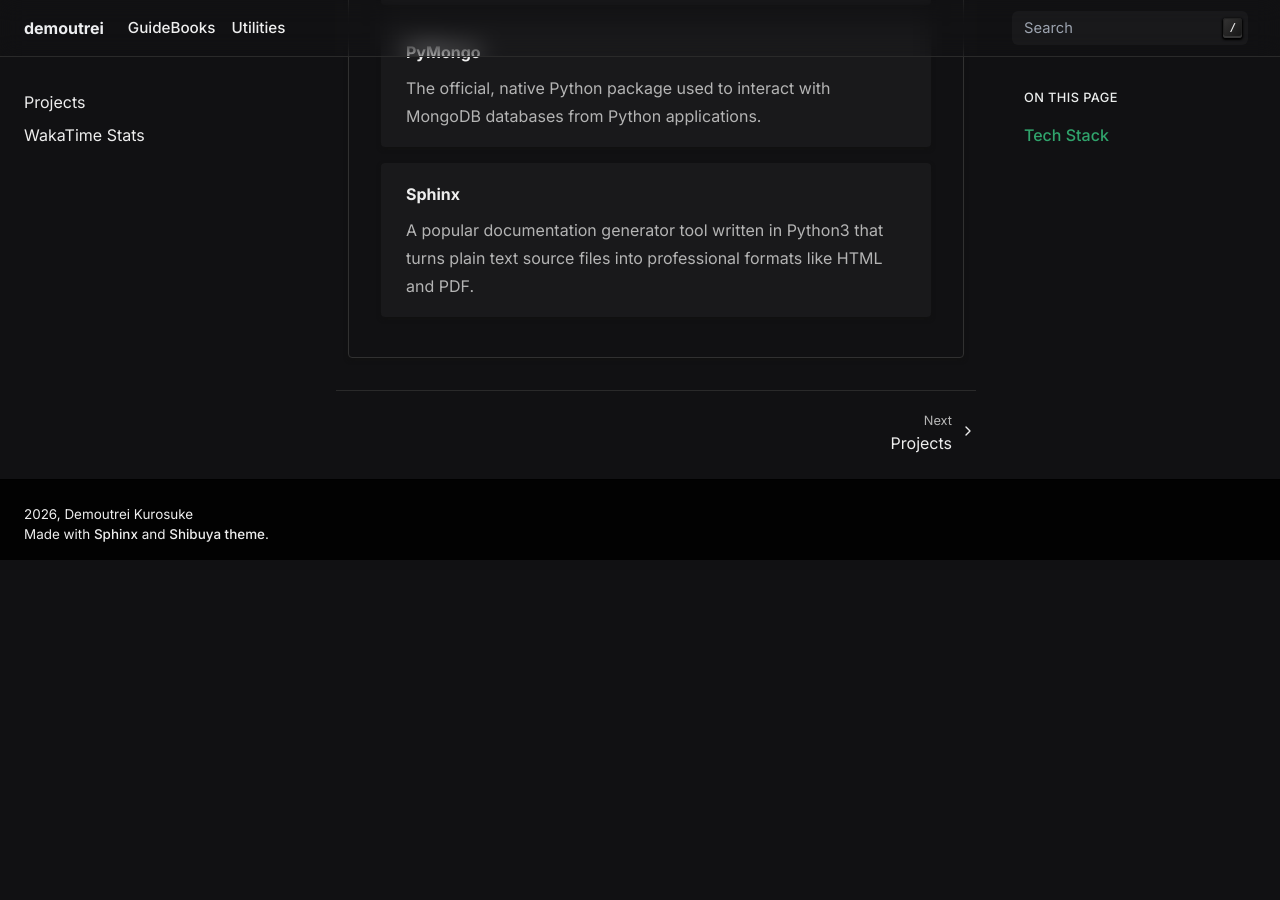
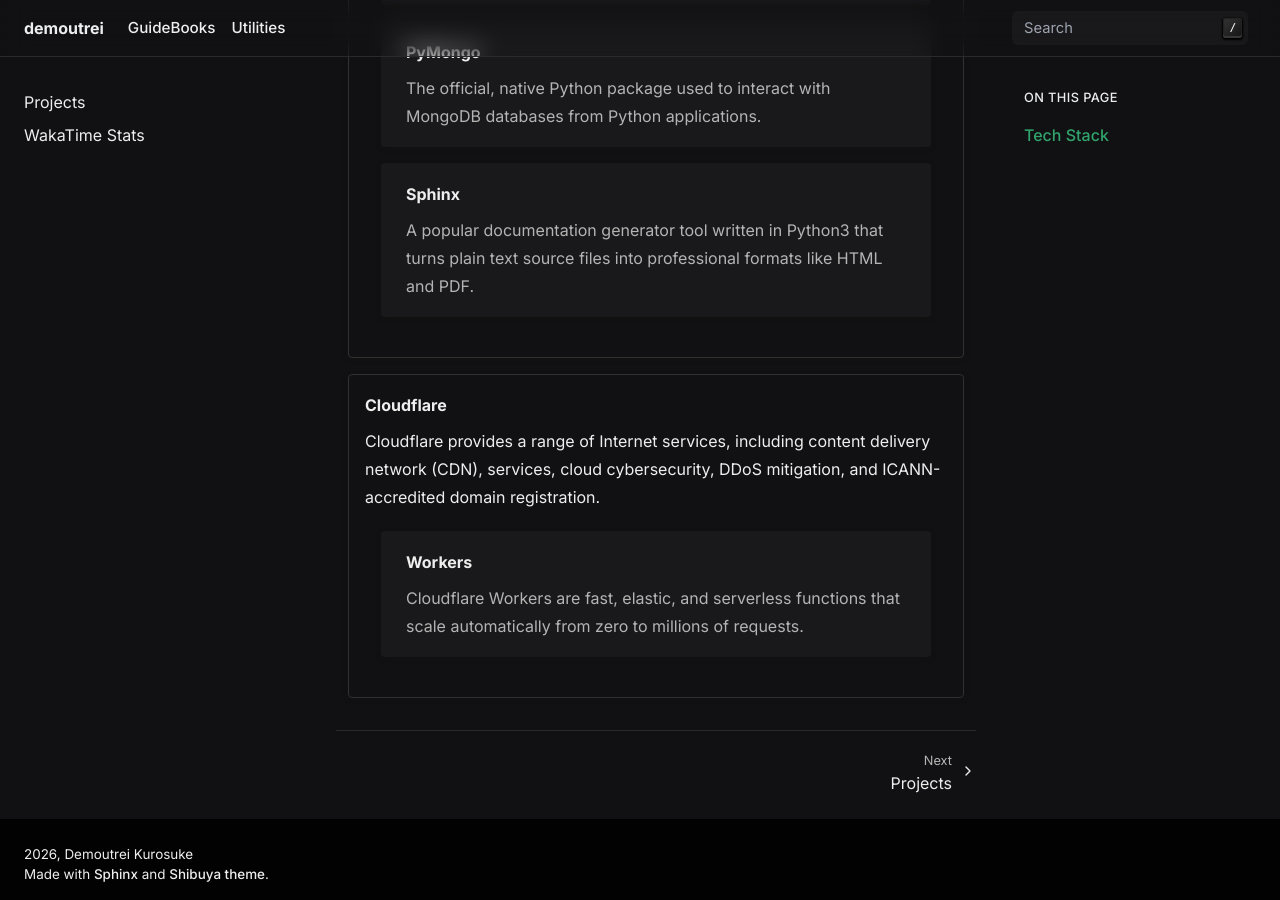
Before and after one commit to demoutrei/demoutrei, a Sphinx documentation site: the page built from source/index.rst, in a window 1280 px wide and 900 px high, scrolled down 768 px. Built offline with Sphinx 7.4.7, drawn with Linux system fonts in a browser that asks for light colours; before the commit the page ends 1328 px from its top, so only the background shows below that.

Commit message:
Added tech: Cloudflare Workers

```diff
--- a/source/index.rst
+++ b/source/index.rst
@@ -69,16 +69,13 @@
 .. grid:: 1
     :gutter: 3
 
-
     .. grid-item-card:: Python3
 
         Python is a programming language that lets you work more quickly and integrate your systems more effectively.
 
-
         .. grid:: 1
             :class-row: surface
             :gutter: 3
-
 
             .. grid-item-card:: aiosqlite
                 :link: https://aiosqlite.omnilib.dev/en/stable/api.html
@@ -86,13 +83,11 @@
 
                 A Python library that provides an asynchronous interface for interacting with SQLite databases.
 
-
             .. grid-item-card:: discord.py
                 :link: https://discordpy.readthedocs.io/
                 :link-type: url
 
                 A modern, easy-to-use, feature-rich, and asynchronous API wrapper for Discord written in Python.
-
 
             .. grid-item-card:: PyMongo
                 :link: https://pymongo.readthedocs.io/
@@ -100,9 +95,20 @@
 
                 The official, native Python package used to interact with MongoDB databases from Python applications.
 
-
             .. grid-item-card:: Sphinx
                 :link: https://www.sphinx-doc.org/
                 :link-type: url
 
                 A popular documentation generator tool written in Python3 that turns plain text source files into professional formats like HTML and PDF.
+
+    .. grid-item-card:: Cloudflare
+
+        Cloudflare provides a range of Internet services, including content delivery network (CDN), services, cloud cybersecurity, DDoS mitigation, and ICANN-accredited domain registration.
+
+        .. grid:: 1
+            :class-row: surface
+            :gutter: 3
+
+            .. grid-item-card:: Workers
+
+                Cloudflare Workers are fast, elastic, and serverless functions that scale automatically from zero to millions of requests.
```
